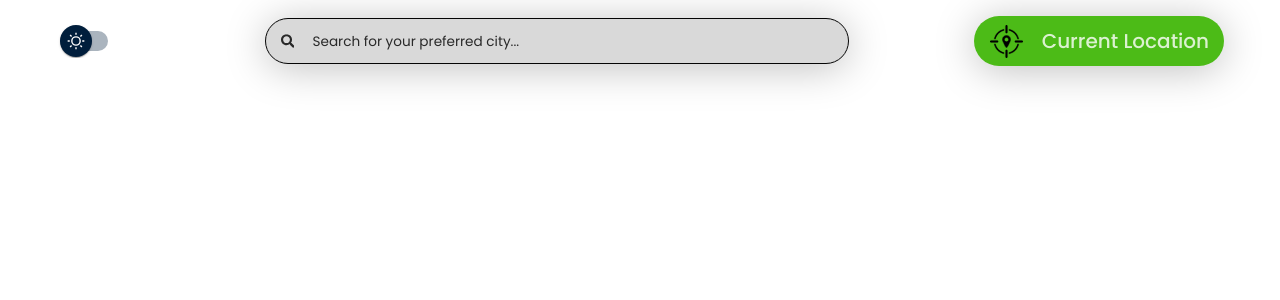
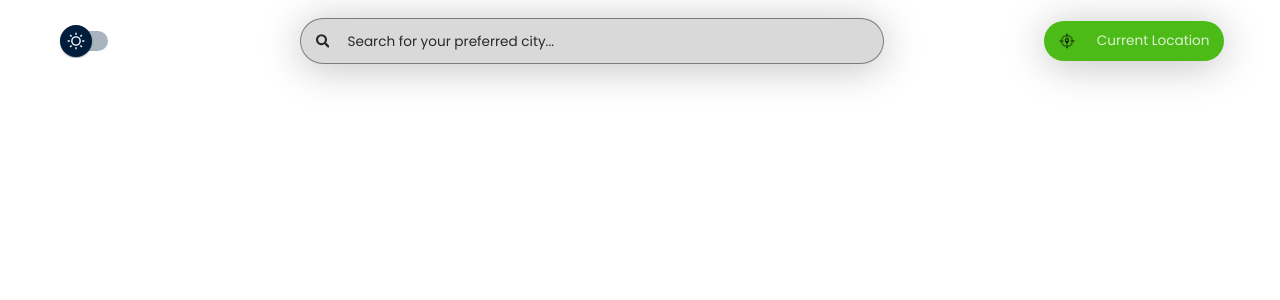
Before and after one commit to KashifKhn/Weather_App_React, a React (Vite) app: page / in a window 1280 px wide. Shown: the top 300 px of the page. Built offline with nearby package versions, Linux system fonts and the light colour scheme.

Commit message:
Update README.md

```diff
--- a/src/App.jsx
+++ b/src/App.jsx
@@ -2,10 +2,13 @@ import React, { useState } from 'react'
 import Header from './components/Header'
 
 const App = () => {
-  const [darkMode, setDarkMode] = useState(false);
+  const [darkMode, setDarkMode] = useState( JSON.parse(localStorage.getItem('darkMode'))||false);
+
   const handleDarkMode = () => {
     setDarkMode(oldDarkMode => !oldDarkMode);
+    localStorage.setItem('darkMode', !darkMode);
   };
+  console.log(darkMode);
   return (
     <div className={darkMode ? "App dark-mode" : "App"}>
       <Header
--- a/src/components/Header.jsx
+++ b/src/components/Header.jsx
@@ -9,7 +9,7 @@ import Switch from '@mui/material/Switch';
 const Header = (props) => {
     const {darkMode, handleDarkMode} = props;
 
-    console.log(darkMode)
+    console.log(typeof(props.darkMode))
 
     const MaterialUISwitch = styled(Switch)(({ theme }) => ({
         width: 62,
@@ -67,12 +67,12 @@ const Header = (props) => {
             <nav className='nav-bar'>
                 <FormControlLabel
                     control={<MaterialUISwitch sx={{ m: 1 }} />}
-                    checked={darkMode}
+                    checked={props.darkMode}
                     onClick={() => handleDarkMode()}
                 />
                 <div className="search-container">
                     <label className='visually-hidden' htmlFor="search">Search</label>
-                    <input className={darkMode ? 'search-input dark-mode' : 'search-input'} type="text" placeholder='Search for your preferred city...' />
+                    <input className={darkMode ? 'search-input dark-mode' : 'search-input'} type='search' placeholder='Search for your preferred city...' />
                     <FaSearch className='search-icon' style={iconStyle} />
                 </div>
                 <button className='current-location'><img src={currentLocationIcon}/> Current Location</button>
--- a/src/index.css
+++ b/src/index.css
@@ -145,7 +145,7 @@ body {
     width: 100%;
     padding: 10px 15px;
     border-radius: 5px;
-    border: 1px solid #050505;
+    border: 1px solid #4444449e;
     border-radius: 2.5rem;
     font-size: 1rem;
     font-weight: 400;
@@ -170,9 +170,6 @@ body {
     color: var(--clr-txt-dark);
 }
 
-
-
-
 .search-icon {
     position: absolute;
     top: 50%;
@@ -184,19 +181,23 @@ body {
     display: flex;
     align-items: center;
     justify-content: space-around;
-    width: 250px;
-    height: 50px;
+    width: 180px;
     background: #4CBB17;
     border-radius: 40px;
     border: 0;
     outline: 0;
+    padding-block: 10px;
     color: #ffffffcc;
     text-align: center;
-    font-size: 1.25rem;
-    font-weight: 500;
-    line-height: normal;
+    font-size: .85rem;
     box-shadow: 0px 4px 40px 0px rgba(0, 0, 0, 0.25);
     cursor: pointer;
+}
+
+.current-location img {
+    width: 1rem;
+    height: 1rem;
+    margin-right: 5px;
 }
 
 .current-location:active {
```
Also changed, not shown: 1 other file (tests, documents, lock files or other folders).
